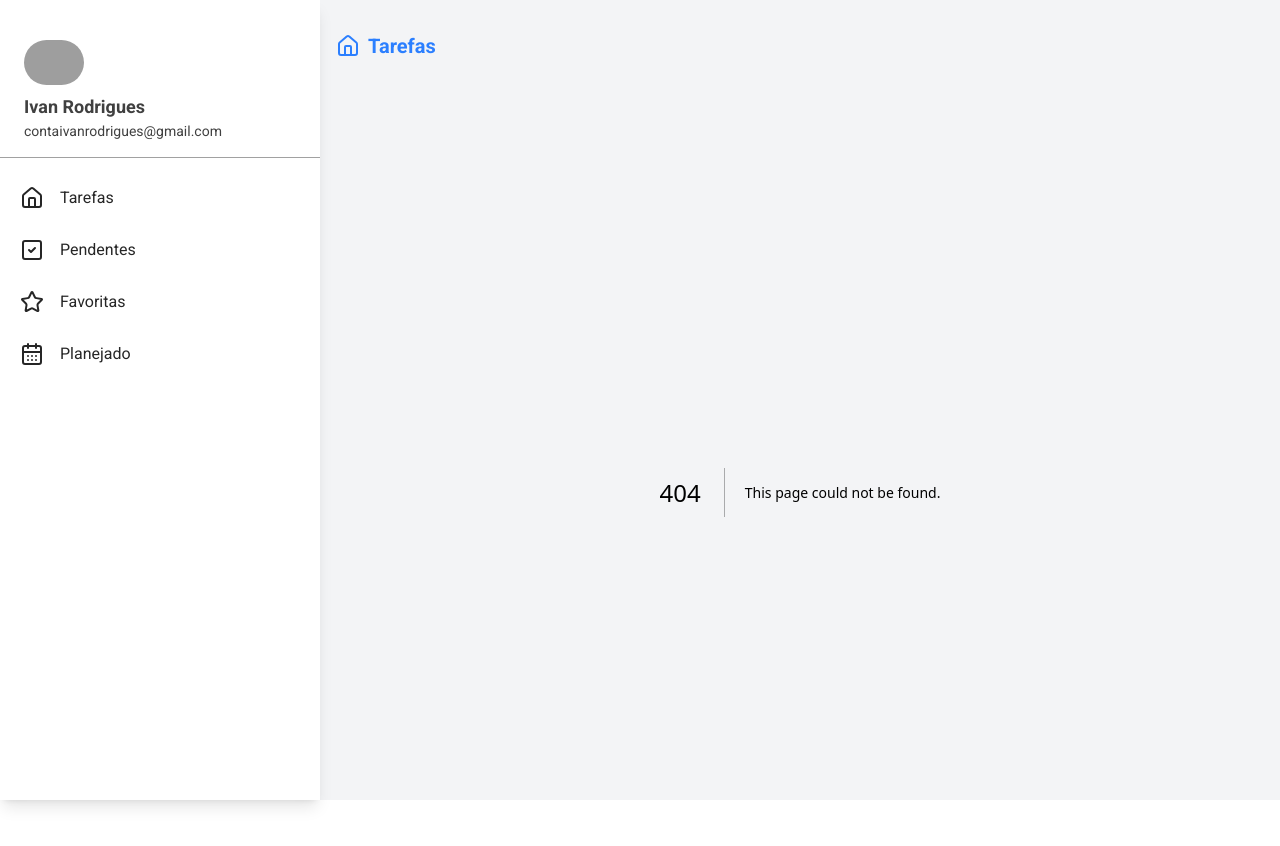
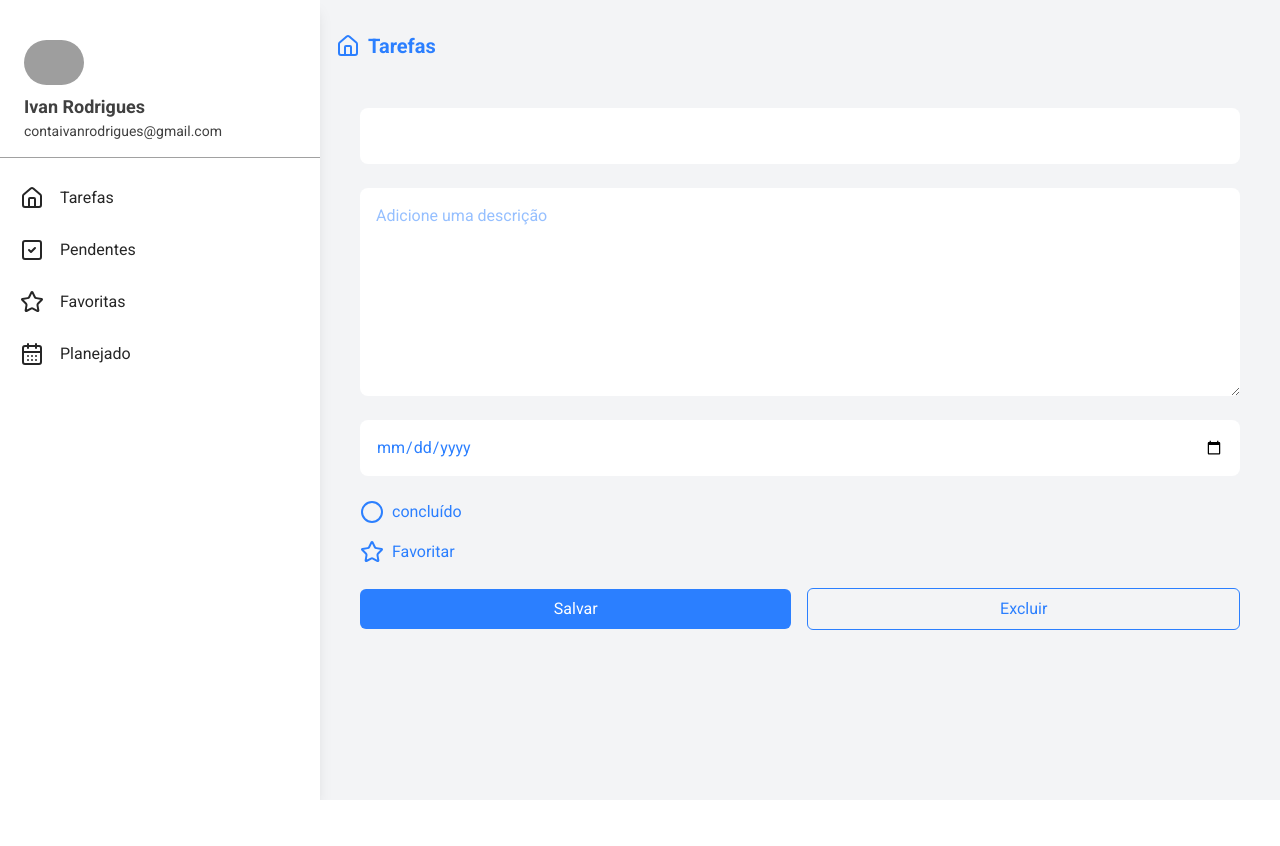
Before and after one commit to ivanrods/task-pro, a Next.js app: page /task/1 in a window 1280 px wide. Before the commit this address had no page. Shown: the top 846 px of the page. After the commit the page ends 800 px from the top, so only its background shows below. Built offline with nearby package versions, Linux system fonts and the light colour scheme; grey boxes are pictures that could not be loaded.

Commit message:
feat: Creating task details page

```diff
--- a/src/app/[task]/page.tsx
+++ /dev/null
@@ -1,13 +0,0 @@
-"use client"
-import { useParams } from "next/navigation";
-
-export default function TaskDetail() {
-  const params = useParams();
-
-  return (
-    <div className="">
-      <h1 className="text-2xl font-bold">Detalhes da Tarefa</h1>
-      <p>ID da tarefa: {params.task}</p>
-    </div>
-  );
-}
--- a/src/app/components/TaskItem.tsx
+++ b/src/app/components/TaskItem.tsx
@@ -17,7 +17,7 @@ const TaskItem = ({ id, title, favorite, completed }: TaskItemProps) => {
       <button onClick={() => toggleCompleted(id)}>
         <Circle fill={completed ? "#3b82f6" : "none"} />
       </button>
-      <Link href="/task" className="w-full">
+      <Link href={`/task/${id}`} className="w-full">
         <p className={`text-neutral-800 ${completed ? "line-through" : ""}`}>
           {title}
         </p>
--- /dev/null
+++ b/src/app/task/[task]/page.tsx
@@ -0,0 +1,51 @@
+"use client";
+import { useParams } from "next/navigation";
+import { useTask } from "../../context/TaskContext";
+import { Circle, Star } from "lucide-react";
+export default function TaskDetail() {
+  const { task } = useParams<{ task: string }>();
+  const { tasks } = useTask();
+  const taskDetail = tasks.find((t) => t.id === task);
+  console.log(tasks);
+  return (
+    <form>
+      <fieldset className="w-full flex justify-center flex-col gap-6 md:px-6">
+        <legend className="text-2xl font-bold mb-4">{taskDetail?.title}</legend>
+        <input
+          type="text"
+          value={taskDetail?.title}
+          className="bg-white px-4 py-4 rounded-lg text-blue-500 border-none outline-none"
+        />
+        <textarea
+          name=""
+          id=""
+          placeholder="Adicione uma descrição"
+          className="bg-white px-4 py-4 rounded-lg text-blue-500 border-none outline-none h-52"
+        />
+        <input
+          type="date"
+          name=""
+          id=""
+          className="bg-white px-4 py-4 rounded-lg text-blue-500 border-none outline-none"
+        />
+        <div className="w-full flex flex-col gap-4 text-blue-500">
+          <button className="flex gap-2 ">
+            <Circle /> concluído
+          </button>
+          <button className="flex gap-2 ">
+            <Star /> Favoritar
+          </button>
+        </div>
+
+        <div className="w-full flex flex-col md:flex-row items-center justify-center gap-4">
+          <button className="w-full bg-blue-500 text-white py-2 rounded-md cursor-pointer">
+            Salvar
+          </button>
+          <button className="w-full text-blue-500 border py-2 rounded-md cursor-pointer">
+            Excluir
+          </button>
+        </div>
+      </fieldset>
+    </form>
+  );
+}
```
